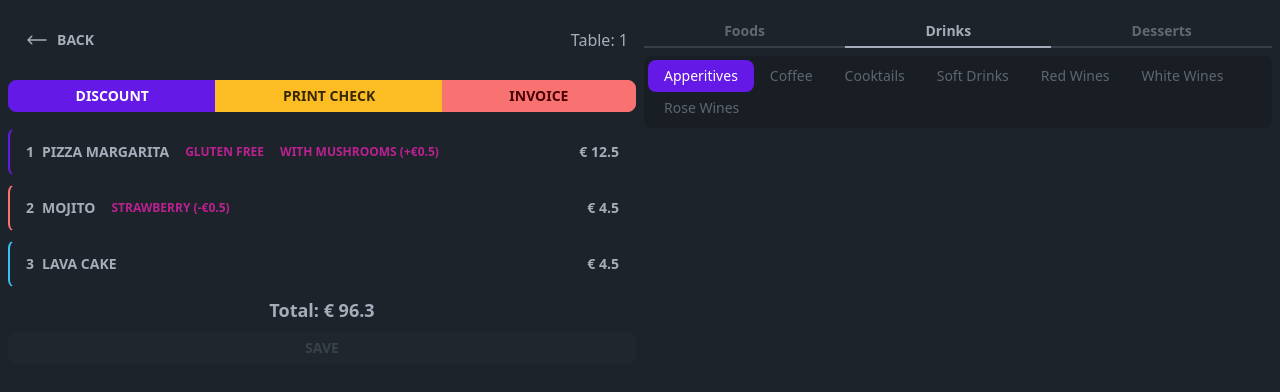
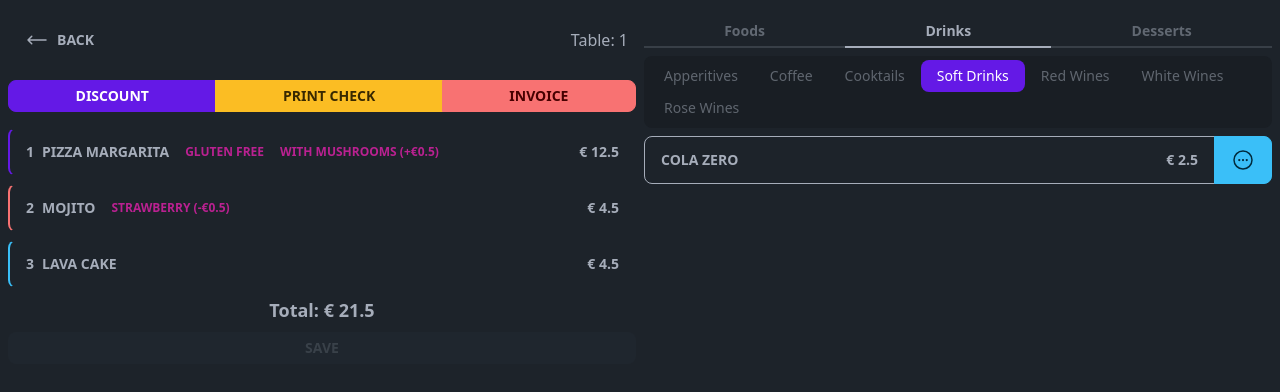
Before and after one commit to ajmir-github/pos-resturant, a Next.js app: page /table/0 in a window 1280 px wide. Shown: the top 392 px of the page. Built offline with nearby package versions, Linux system fonts and the light colour scheme.

Commit message:
cart updated

```diff
--- a/src/pages/table/[id].js
+++ b/src/pages/table/[id].js
@@ -2,7 +2,7 @@ import TopNav from "@/Components/Top";
 import { EURO_SYMBOL, classes, conditionalClasses } from "@/utils";
 import Image from "next/image";
 import { useRouter } from "next/router";
-import { useEffect, useState } from "react";
+import { useEffect, useMemo, useState } from "react";
 
 const ITEM_CATEGORY = {
   foods: "Foods",
@@ -38,78 +38,104 @@ const VARIARION_TYPE = {
   non: "NON",
 };
 
-function Cart() {
-  const items = [
-    {
-      id: 1,
-      type: ITEM_CATEGORY.foods,
-      name: "Pizza Margarita",
-      price: 12.5,
-      isStarter: false,
-      variations: [
-        { name: "Gluten Free", type: VARIARION_TYPE.non },
-        {
-          name: "With mushrooms",
-          type: VARIARION_TYPE.increment,
-          amount: 0.5,
-        },
-      ],
-    },
-    {
-      id: 2,
-      type: ITEM_CATEGORY.drinks,
-      name: "Mojito",
-      price: 4.5,
-      isStarter: false,
-      variations: [
-        {
-          name: "Strawberry",
-          type: VARIARION_TYPE.decrement,
-          amount: 0.5,
-        },
-      ],
-    },
-    {
-      id: 3,
-      type: ITEM_CATEGORY.desserts,
-      name: "Lava Cake",
-      price: 4.5,
-      isStarter: false,
-      variations: [],
-    },
-  ];
+const ITEMS = [
+  {
+    id: 1,
+    category: ITEM_CATEGORY.foods,
+    subCategory: "Pasta",
+    name: "Ragatoni Arrabiata",
+    price: 10,
+    veg: true,
+  },
+  {
+    id: 2,
+    category: ITEM_CATEGORY.foods,
+    subCategory: "Pasta",
+    name: "Taggatelle Pollo",
+    price: 11,
+  },
+  {
+    id: 3,
+    category: ITEM_CATEGORY.foods,
+    subCategory: "Pasta",
+    name: "Languine Seafood",
+    price: 15.5,
+  },
+  {
+    id: 4,
+    category: ITEM_CATEGORY.foods,
+    subCategory: "Pizza",
+    name: "Pizza Margaritta",
+    price: 10.5,
+    veg: true,
+  },
+  {
+    id: 5,
+    category: ITEM_CATEGORY.foods,
+    subCategory: "Pizza",
+    name: "Pizza Hawian",
+    price: 12.5,
+    veg: true,
+  },
+  {
+    id: 6,
+    category: ITEM_CATEGORY.drinks,
+    subCategory: "Cooktails",
+    name: "Pink Spritis",
+    price: 5.5,
+  },
+  {
+    id: 7,
+    category: ITEM_CATEGORY.drinks,
+    subCategory: "Soft Drinks",
+    name: "Cola Zero",
+    price: 2.5,
+  },
+];
+
+function Cart({ cartItems }) {
+  const total = useMemo(
+    () => cartItems.reduce((art, item) => art + item.price, 0),
+    [cartItems]
+  );
   return (
     <div className="flex flex-col gap-2">
       <div className="flex flex-col gap-1 sm:gap-2">
-        {items.map((item, index) => (
+        {cartItems.map((item, index) => (
           <button
+            key={"CartItem:" + index}
             className={classes(
               "btn h-auto btn-ghost flex text-sm",
-              conditionalClasses(item.type, {
+              conditionalClasses(item.category, {
                 [ITEM_CATEGORY.foods]: "border-l-2 border-l-primary",
                 [ITEM_CATEGORY.drinks]: "border-l-2 border-l-error",
                 [ITEM_CATEGORY.desserts]: "border-l-2 border-l-info",
               })
             )}
-            key={item.id}
           >
             <span className="">{index + 1}</span>
             <span className="grow flex flex-col lg:flex-row items-start lg:items-center md:gap-2">
               <div>{item.name}</div>
-              {item.variations.map((variation) => (
-                <div className="ml-2 text-xs text-secondary-focus">
-                  {variation.name}
-                  {variation.type !== VARIARION_TYPE.non && (
-                    <>
-                      {" ("}
-                      {variation.type === VARIARION_TYPE.increment ? "+" : "-"}
-                      {EURO_SYMBOL}
-                      {variation.amount}
-                      {")"}
-                    </>
-                  )}
-                </div>
-              ))}
+              {item.variations &&
+                item.variations.map((variation, index) => (
+                  <div
+                    className="ml-2 text-xs text-secondary-focus"
+                    key={"Variations:" + index}
+                  >
+                    {variation.name}
+                    {variation.type !== VARIARION_TYPE.non && (
+                      <>
+                        {" ("}
+                        {variation.type === VARIARION_TYPE.increment
+                          ? "+"
+                          : "-"}
+                        {EURO_SYMBOL}
+                        {variation.amount}
+                        {")"}
+                      </>
+                    )}
+                  </div>
+                ))}
             </span>
             <span>
               {EURO_SYMBOL} {item.price}
@@ -118,7 +144,7 @@ function Cart() {
         ))}
       </div>
       <div className="text-center font-bold text-lg">
-        Total: {EURO_SYMBOL} 96.3
+        Total: {EURO_SYMBOL} {total}
       </div>
       <button className="join-item btn-sm btn btn-success grow" disabled>
         Save
@@ -146,8 +172,9 @@ function ItemsFilter({ filter, setFilter }) {
     <div className="flex gap-2 flex-col">
       {/* Categories */}
       <div className="tabs font-bold">
-        {ITEM_CATEGORIES.map((category) => (
+        {ITEM_CATEGORIES.map((category, index) => (
           <button
+            key={"Categories:" + index}
             onClick={() => setFilter({ ...filter, category })}
             className={classes(
               "tab grow tab-bordered",
@@ -161,8 +188,9 @@ function ItemsFilter({ filter, setFilter }) {
       {/* SUB-Categories */}
 
       <div className="tabs tabs-boxed">
-        {ITEM_SUB_CATEGORIES[filter.category].map((subCategory) => (
+        {ITEM_SUB_CATEGORIES[filter.category].map((subCategory, index) => (
           <button
+            key={"SubCategories:" + index}
             onClick={() => setFilter({ ...filter, subCategory })}
             className={classes(
               "tab",
@@ -177,66 +205,12 @@ function ItemsFilter({ filter, setFilter }) {
   );
 }
 
-function PlaceOrder() {
+function PlaceOrder({ addToCart }) {
+  // filter the desired item and select it with the write types of varations
   const [filter, setFilter] = useState({
     category: ITEM_CATEGORY.drinks,
-    subCategory: ITEM_SUB_CATEGORIES[ITEM_CATEGORY.drinks][0],
+    subCategory: "Soft Drinks",
   });
-
-  const items = [
-    {
-      id: 1,
-      category: ITEM_CATEGORY.foods,
-      subCategory: "Pasta",
-      name: "Ragatoni Arrabiata",
-      price: 10,
-      veg: true,
-    },
-    {
-      id: 2,
-      category: ITEM_CATEGORY.foods,
-      subCategory: "Pasta",
-      name: "Taggatelle Pollo",
-      price: 11,
-    },
-    {
-      id: 3,
-      category: ITEM_CATEGORY.foods,
-      subCategory: "Pasta",
-      name: "Languine Seafood",
-      price: 15.5,
-    },
-    {
-      id: 4,
-      category: ITEM_CATEGORY.foods,
-      subCategory: "Pizza",
-      name: "Pizza Margaritta",
-      price: 10.5,
-      veg: true,
-    },
-    {
-      id: 5,
-      category: ITEM_CATEGORY.foods,
-      subCategory: "Pizza",
-      name: "Pizza Hawian",
-      price: 12.5,
-      veg: true,
-    },
-    {
-      id: 6,
-      category: ITEM_CATEGORY.drinks,
-      subCategory: "Cooktails",
-      name: "Pink Spritis",
-      price: 5.5,
-    },
-    {
-      id: 7,
-      category: ITEM_CATEGORY.drinks,
-      subCategory: "Soft Drinks",
-      name: "Cola Zero",
-      price: 2.5,
-    },
-  ];
 
   const filterFunc = (item) =>
     item.category === filter.category &&
@@ -246,9 +220,10 @@ function PlaceOrder() {
     <div className="flex gap-2 flex-col">
       <ItemsFilter filter={filter} setFilter={setFilter} />
       <div className="grid gap-2">
-        {items.filter(filterFunc).map((item) => (
-          <div className="join w-full" key={item.id}>
+        {ITEMS.filter(filterFunc).map((item, index) => (
+          <div className="join w-full" key={"ITEMS:" + index}>
             <button
+              onClick={() => addToCart(item)}
               className={classes(
                 "join-item btn btn-outline grow flex",
                 item.veg && "border-success"
@@ -284,6 +259,47 @@ function PlaceOrder() {
 
 export default function Table() {
   const router = useRouter();
+  const [cartItems, setCartItems] = useState([
+    {
+      id: 1,
+      category: ITEM_CATEGORY.foods,
+      name: "Pizza Margarita",
+      price: 12.5,
+      isStarter: false,
+      variations: [
+        { name: "Gluten Free", type: VARIARION_TYPE.non },
+        {
+          name: "With mushrooms",
+          type: VARIARION_TYPE.increment,
+          amount: 0.5,
+        },
+      ],
+    },
+    {
+      id: 2,
+      category: ITEM_CATEGORY.drinks,
+      name: "Mojito",
+      price: 4.5,
+      isStarter: false,
+      variations: [
+        {
+          name: "Strawberry",
+          type: VARIARION_TYPE.decrement,
+          amount: 0.5,
+        },
+      ],
+    },
+    {
+      id: 3,
+      category: ITEM_CATEGORY.desserts,
+      name: "Lava Cake",
+      price: 4.5,
+      isStarter: false,
+      variations: [],
+    },
+  ]);
+
+  const addToCart = (item) => setCartItems([...cartItems, item]);
 
   return (
     <div className="grid grid-cols-1 md:grid-cols-2 gap-2 p-2">
@@ -293,11 +309,11 @@ export default function Table() {
         </TopNav>
 
         <TableActions />
-        <Cart />
+        <Cart cartItems={cartItems} />
       </div>
 
       <div className="flex flex-col gap-2">
-        <PlaceOrder />
+        <PlaceOrder addToCart={addToCart} />
       </div>
     </div>
   );
```
